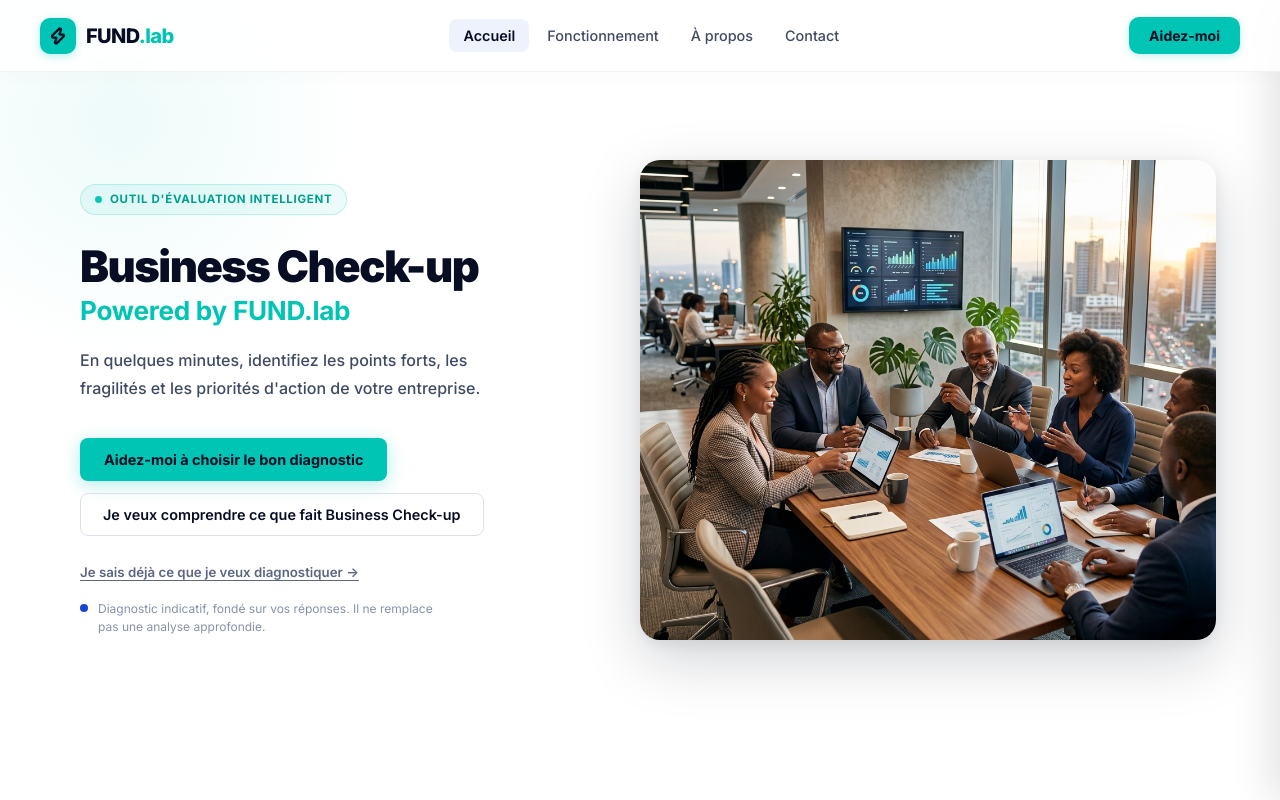
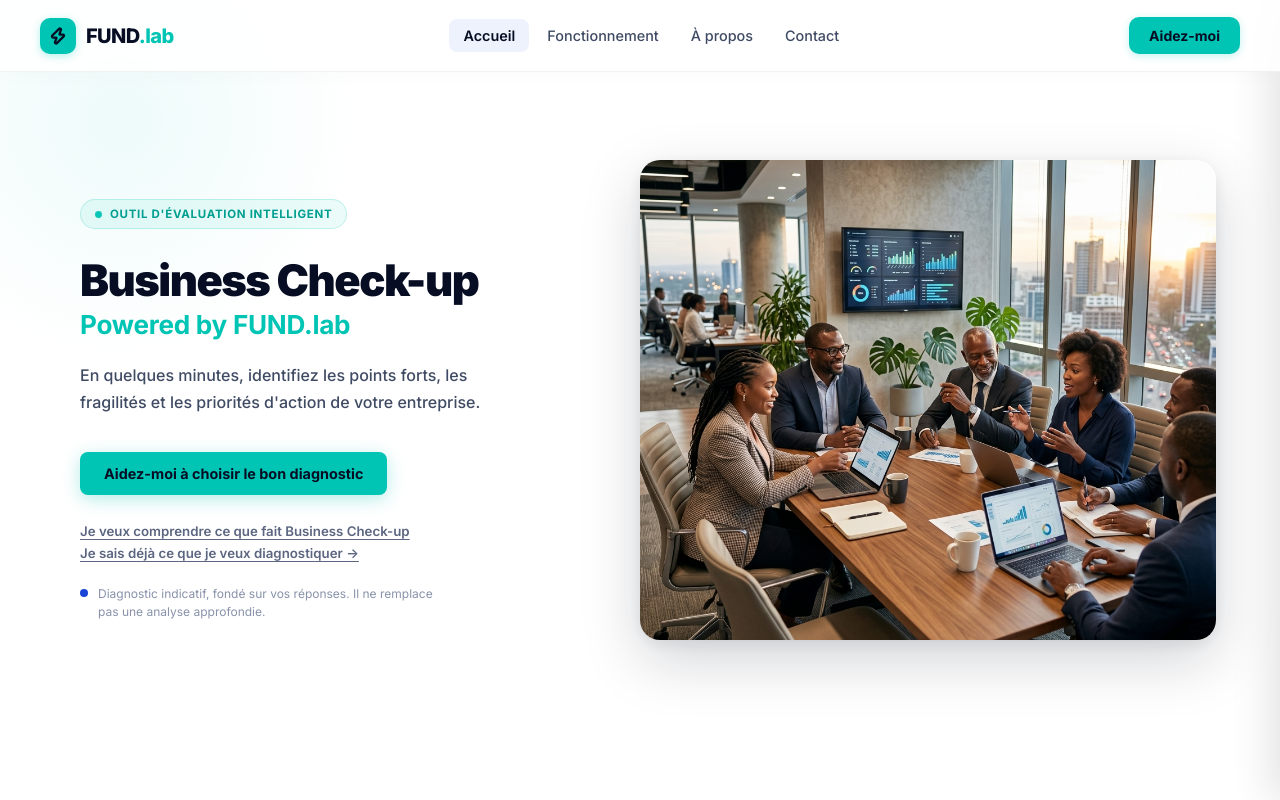
Before and after one commit to josuefox123/business_check_up, a React (Vite) app: page / in a window 1280 px wide. Shown: the top 800 px of the page. Built offline with nearby package versions, Linux system fonts and the light colour scheme.

Commit message:
fix: secondary hero links stacked as underline text, same style

```diff
--- a/src/components/screens/LandingPage.css
+++ b/src/components/screens/LandingPage.css
@@ -166,11 +166,18 @@
 }
 
 /* Catalog secondary link */
+.lp-hero-secondary-links {
+  display: flex;
+  flex-direction: column;
+  align-items: flex-start;
+  gap: 6px;
+  margin-bottom: 24px;
+}
+
 .lp-hero-catalog-link {
   background: none;
   border: none;
   padding: 0;
-  margin-bottom: 20px;
   font-family: var(--font);
   font-size: 0.83rem;
   font-weight: 600;
--- a/src/components/screens/LandingPage.jsx
+++ b/src/components/screens/LandingPage.jsx
@@ -82,14 +82,16 @@ export const LandingPage = ({ onStart, onLearnMore, onGoToCatalog }) => {
             <button className="lp-btn-primary" onClick={onStart}>
               Aidez-moi à choisir le bon diagnostic
             </button>
-            <button className="lp-btn-outline" onClick={onLearnMore}>
+          </div>
+
+          <div className="lp-hero-secondary-links">
+            <button className="lp-hero-catalog-link" onClick={onLearnMore}>
               Je veux comprendre ce que fait Business Check-up
             </button>
+            <button className="lp-hero-catalog-link" onClick={onGoToCatalog}>
+              Je sais déjà ce que je veux diagnostiquer →
+            </button>
           </div>
-
-          <button className="lp-hero-catalog-link" onClick={onGoToCatalog}>
-            Je sais déjà ce que je veux diagnostiquer →
-          </button>
 
           <div className="lp-hero-split-trust">
             <span className="lp-trust-dot" />
```
